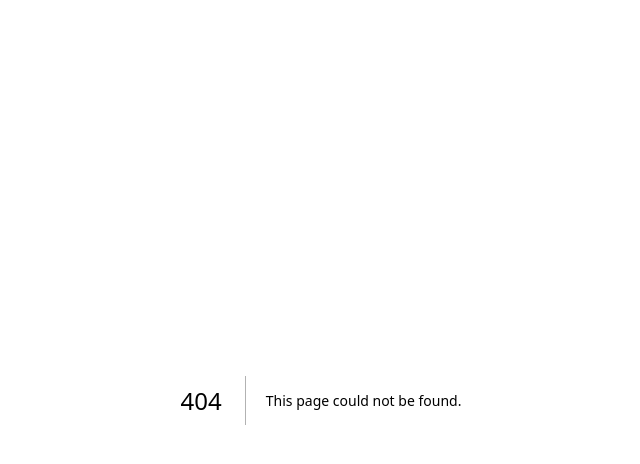
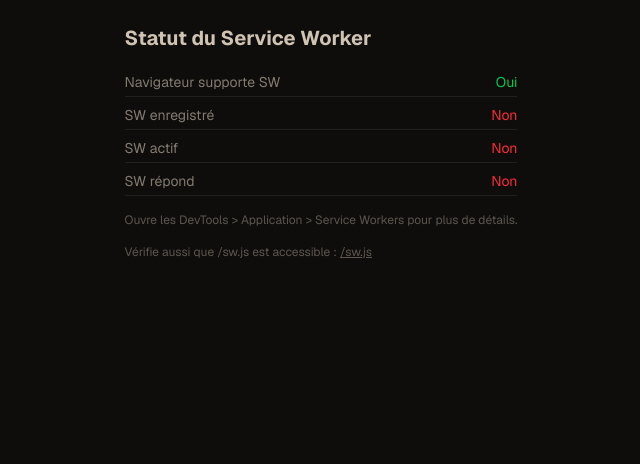
Before and after one commit to viomayo/chiroptere-bxl, a Next.js app: page /sw-status in a window 1280 px wide. Before the commit this address had no page. Shown: the top 464 px of the page, without its empty margins (319-959 px from the left). Built offline with nearby package versions, Linux system fonts and the light colour scheme.

Commit message:
feat: add SW lifecycle logs and /sw-status diagnostic page

```diff
--- /dev/null
+++ b/app/sw-status/page.tsx
@@ -0,0 +1,102 @@
+'use client'
+
+import { useEffect, useState } from 'react'
+
+interface SWStatus {
+  supported: boolean
+  registered: boolean
+  active: boolean
+  swUrl: string | null
+  cacheNames: string[]
+  pong: boolean
+}
+
+export default function SWStatusPage() {
+  const [status, setStatus] = useState<SWStatus>({
+    supported: false,
+    registered: false,
+    active: false,
+    swUrl: null,
+    cacheNames: [],
+    pong: false,
+  })
+
+  useEffect(() => {
+    const check = async () => {
+      const supported = 'serviceWorker' in navigator
+      if (!supported) {
+        setStatus((s) => ({ ...s, supported: false }))
+        return
+      }
+      setStatus((s) => ({ ...s, supported: true }))
+
+      const reg = await navigator.serviceWorker.getRegistration('/')
+      if (!reg) {
+        setStatus((s) => ({ ...s, registered: false }))
+        return
+      }
+      setStatus((s) => ({
+        ...s,
+        registered: true,
+        active: !!reg.active,
+        swUrl: reg.active?.scriptURL ?? reg.installing?.scriptURL ?? null,
+      }))
+
+      // ping SW
+      if (reg.active) {
+        const channel = new MessageChannel()
+        channel.port1.onmessage = (e) => {
+          if (e.data?.type === 'SW_PONG') {
+            setStatus((s) => ({ ...s, pong: true }))
+          }
+        }
+        reg.active.postMessage({ type: 'SW_PING' }, [channel.port2])
+      }
+
+      // list caches
+      if ('caches' in window) {
+        const keys = await caches.keys()
+        setStatus((s) => ({ ...s, cacheNames: keys }))
+      }
+    }
+    check()
+  }, [])
+
+  return (
+    <main className="min-h-screen bg-background text-foreground p-6 max-w-lg mx-auto space-y-4">
+      <h1 className="text-xl font-bold">Statut du Service Worker</h1>
+
+      <section className="space-y-1 text-sm">
+        <Row label="Navigateur supporte SW" value={status.supported} />
+        <Row label="SW enregistré" value={status.registered} />
+        <Row label="SW actif" value={status.active} />
+        {status.swUrl && <Row label="URL du SW" value={status.swUrl} />}
+        <Row label="SW répond" value={status.pong} />
+        {status.cacheNames.length > 0 && (
+          <Row label="Caches" value={status.cacheNames.join(', ')} />
+        )}
+      </section>
+
+      <p className="text-xs text-foreground/40">
+        Ouvre les DevTools &gt; Application &gt; Service Workers pour plus de détails.
+      </p>
+      <p className="text-xs text-foreground/40">
+        Vérifie aussi que /sw.js est accessible :{' '}
+        <a href="/sw.js" target="_blank" className="underline">
+          /sw.js
+        </a>
+      </p>
+    </main>
+  )
+}
+
+function Row({ label, value }: { label: string; value: string | boolean }) {
+  return (
+    <div className="flex justify-between border-b border-foreground/10 py-1">
+      <span className="text-foreground/60">{label}</span>
+      <span className={typeof value === 'boolean' ? (value ? 'text-green-500' : 'text-red-500') : ''}>
+        {typeof value === 'boolean' ? (value ? 'Oui' : 'Non') : value}
+      </span>
+    </div>
+  )
+}
--- a/app/sw.ts
+++ b/app/sw.ts
@@ -18,4 +18,23 @@ const serwist = new Serwist({
   runtimeCaching: defaultCache,
 })
 
+const sw = self as unknown as {
+  addEventListener(event: string, cb: (...args: unknown[]) => void): void
+}
+sw.addEventListener('install', (event) => {
+  console.log('[SW] install event', event)
+})
+sw.addEventListener('activate', (event) => {
+  console.log('[SW] activate event', event)
+})
+sw.addEventListener('message', (event) => {
+  const data = (event as { data?: unknown }).data as
+    | { type: string; [k: string]: unknown }
+    | undefined
+  if (data?.type === 'SW_PING') {
+    const source = (event as { source?: { postMessage: (msg: unknown) => void } }).source
+    source?.postMessage({ type: 'SW_PONG', active: true })
+  }
+})
+
 serwist.addEventListeners()
```
Also changed, not shown: 2 other files (tests, documents, lock files or other folders).
